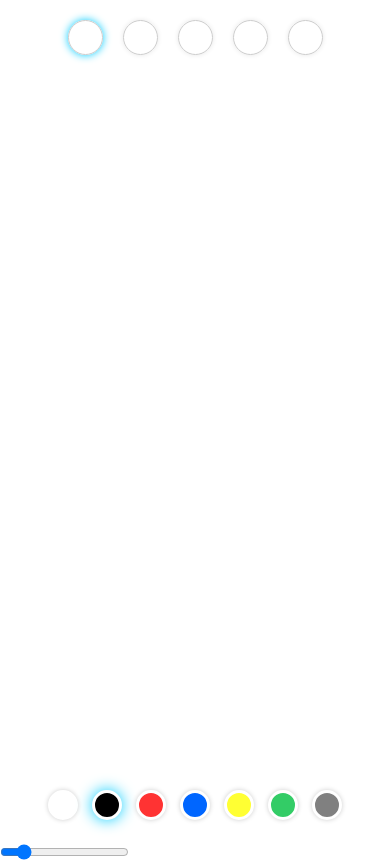
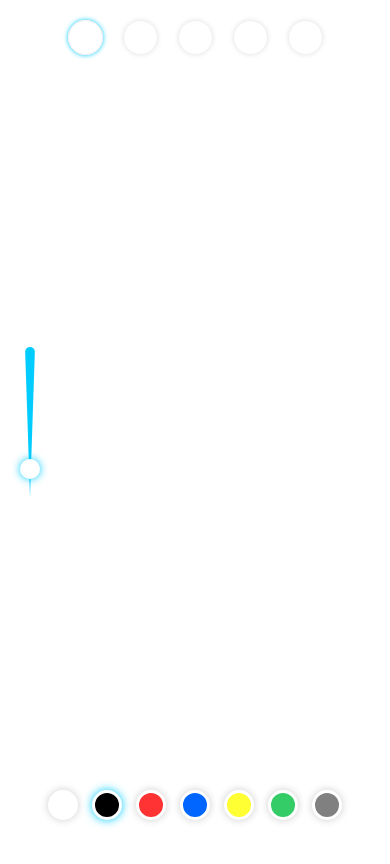
Before and after one commit to Lin-xw/DrawingBoard, a plain HTML site: page dist/index.html in a window 390 px wide. Drawn offline with Linux system fonts and the light colour scheme.

Commit message:
add README

```diff
--- a/dist/style.52bd47d7.css
+++ b/dist/style.52bd47d7.css
@@ -2,11 +2,11 @@
 
 body {overflow: hidden}
 
-#drawing-board {background-color: aliceblue;display: block;cursor: crosshair;}
+#drawing-board {background: white;position: fixed; display: block;cursor: crosshair;}
 
 .tools {position: fixed;left: 0;bottom: 30px; width: 100%;display: flex;justify-content: center;text-align: center}
 
-.tools button {border-radius: 50%;width: 50px;height: 50px; background-color: rgba(255, 255, 255, 0.7);border: 1px solid #ccc;outline: none;cursor: pointer;box-sizing: border-box;margin: 0 10px;text-align: center;color: #ccc;line-height: 50px;box-shadow: 0 0 8px rgba(0, 0, 0, 0.1); transition: 0.3s;}
+.tools button {border-radius: 50%;width: 50px;height: 50px; background-color: rgba(255, 255, 255, 0.7);border: 1px solid #eee;outline: none;cursor: pointer;box-sizing: border-box;margin: 0 10px;text-align: center;color: #ccc;line-height: 50px;box-shadow: 0 0 8px rgba(0, 0, 0, 0.1); transition: 0.3s;}
 
 .tools button.active, .tools button:active {box-shadow: 0 0 15px #00CCFF; color: #00CCFF;}
 
@@ -16,16 +16,29 @@ body {overflow: hidden}
 
 .color-group ul {list-style: none;}
 
-.color-group ul li {width: 30px;height: 30px; border: 1px solid #eee;margin: 10px 0;border-radius: 50%;box-sizing: border-box;border: 3px solid white;box-shadow: 0 0 5px rgba(0, 0, 0, 0.2);cursor: pointer;transition: 0.3s;}
+.color-group ul li {width: 30px;height: 30px;margin: 10px 0;border-radius: 50%;box-sizing: border-box;border: 3px solid white;box-shadow: 0 0 8px rgba(0, 0, 0, 0.2);cursor: pointer;transition: 0.3s;}
 
 .color-group ul li.active {box-shadow: 0 0 15px #00CCFF;}
 
+#range-wrap {position: fixed;top: 50%;right: 30px;width: 30px;height: 150px;margin-top: -75px;}
+
+#range-wrap input {transform: rotate(-90deg);width: 150px;height: 20px;margin: 0;transform-origin: 75px 75px; border-radius: 15px;-webkit-appearance: none;outline: none;position: relative;}
+
+#range-wrap input::after {display: block;content: "";width: 0;height: 0;border: 5px solid transparent;
+    border-right: 150px solid #00CCFF;border-left-width: 0;position: absolute;left: 0;top: 5px;border-radius: 15px; z-index: 0; }
+
+#range-wrap input[type=range]::-webkit-slider-thumb, #range-wrap input[type=range]::-moz-range-thumb {-webkit-appearance: none;}
+
+#range-wrap input[type=range]::-webkit-slider-runnable-track, #range-wrap input[type=range]::-moz-range-track {height: 10px;border-radius: 10px;box-shadow: none;}
+
+#range-wrap input[type=range]::-webkit-slider-thumb {-webkit-appearance: none;height: 20px;width: 20px;margin-top: -1px;background: #ffffff;border-radius: 50%;box-shadow: 0 0 8px #00CCFF;position: relative;z-index: 999;}
+
 @media screen and (max-width: 768px) {
-    .tools {top: 20px;}
+    .tools {bottom: auto;top: 20px;}
 
-    .tools button {width: 35px;height: 35px;line-height: 35px;margin-bottom: 20px;box-shadow: 0 0 5px rgba(0, 0, 0, 0.1);}
+    .tools button {width: 35px;height: 35px;line-height: 35px;margin-bottom: 15px;box-shadow: 0 0 5px rgba(0, 0, 0, 0.1);}
 
-    .tools button.active, .tools button:active {box-shadow: 0 0 8px #00CCFF;}
+    .tools button.active, .tools button:active {box-shadow: 0 0 5px #00CCFF;}
 
     .tools button i {font-size: 18px;}
 
@@ -34,4 +47,8 @@ body {overflow: hidden}
     .color-group {left: 0;top: auto;bottom: 20px;display: flex;width: 100%;justify-content: center;text-align: center;transform: translate(0, 0)}
 
     .color-group ul li {display: inline-block;margin: 0 5px;}
+
+    .color-group ul li.active {box-shadow: 0 0 10px #00CCFF;}
+
+    #range-wrap {right: auto;left: 20px;}
 }
```
Also changed, not shown: 1 other file.
